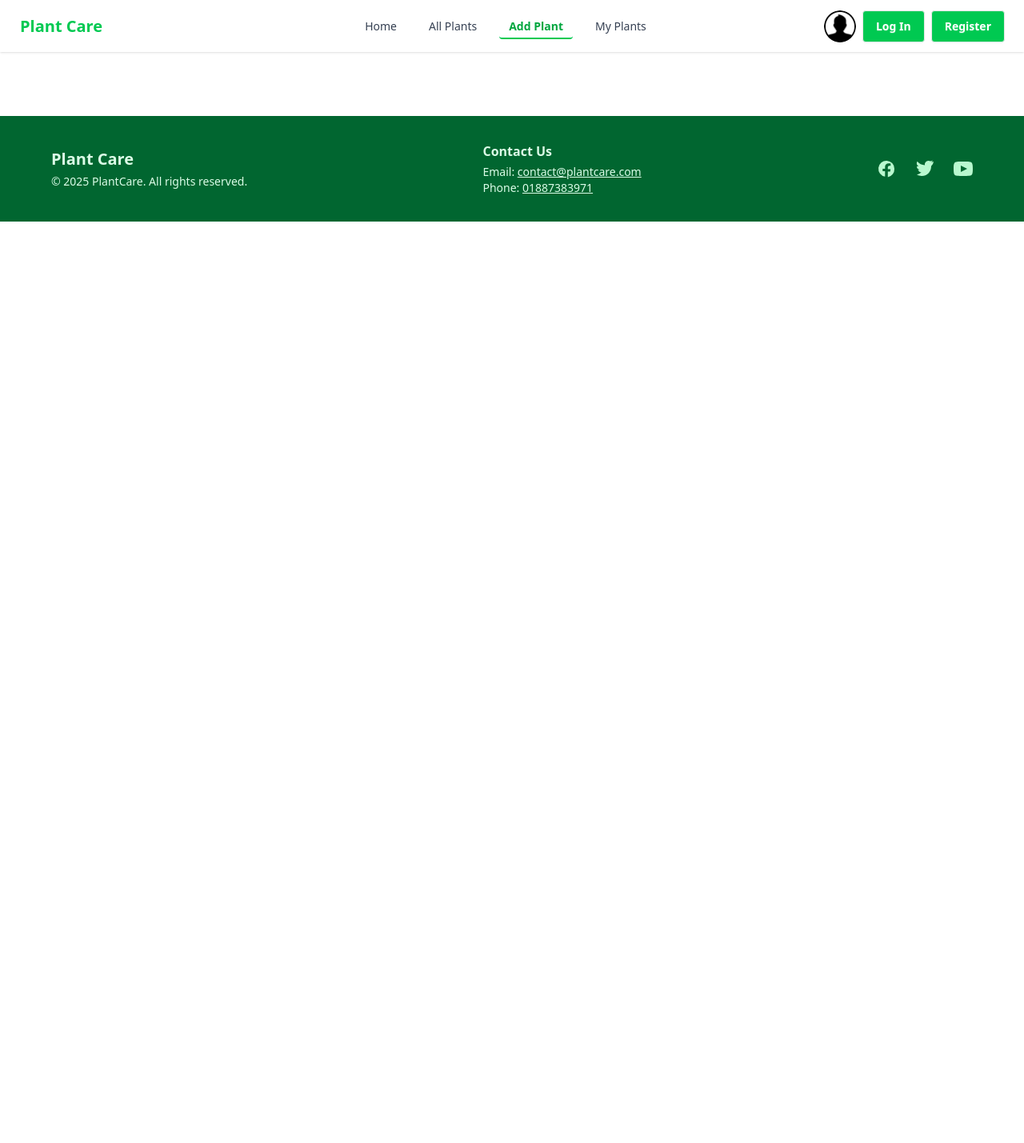
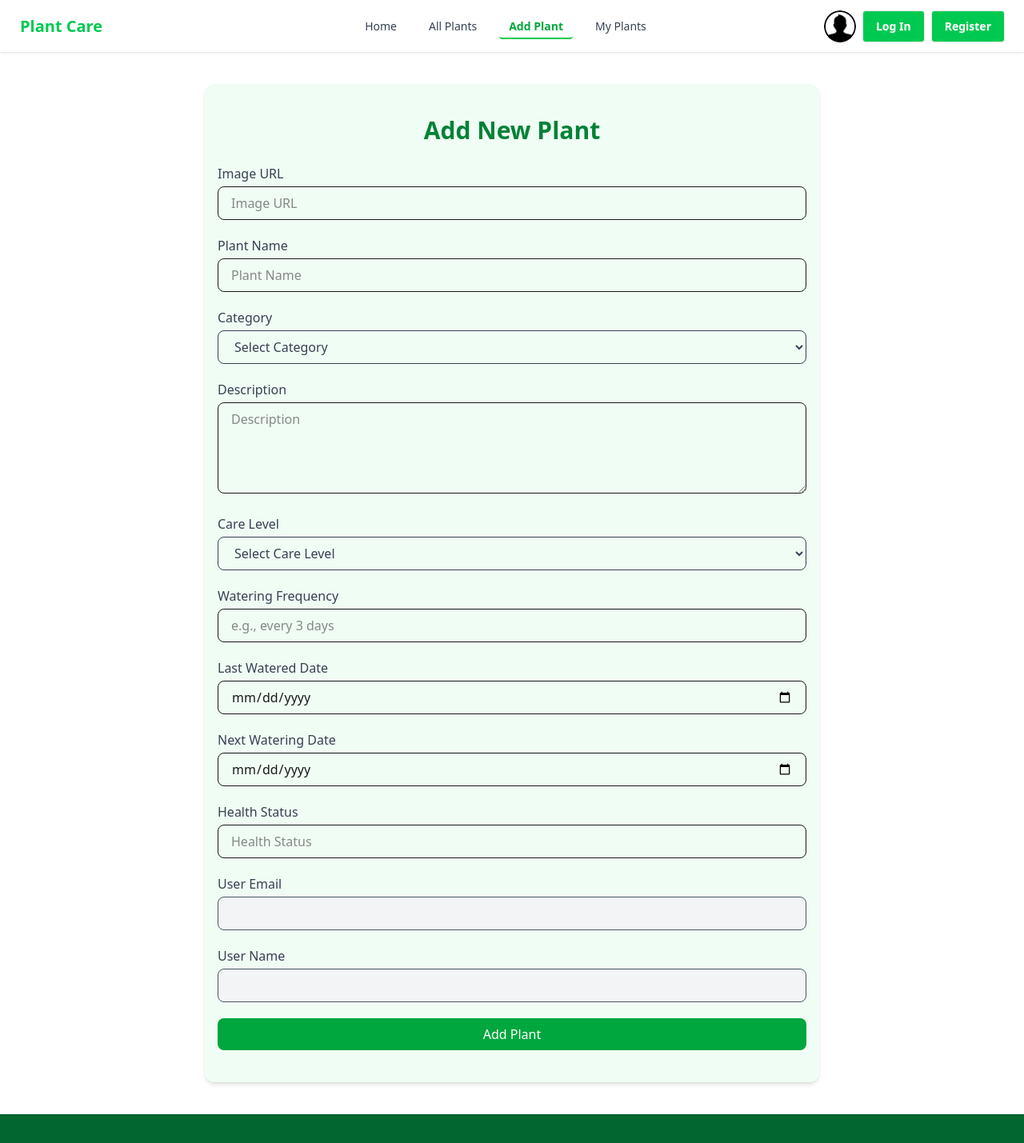
Before and after one commit to ibrahim3761/Plant-Care-Client, a React (Vite) app: page /add-plant in a window 1280 px wide. Shown: the top 1429 px of the page at 80% size. Before the commit the page ends 800 px from the top, so only its background shows below. Built offline with nearby package versions, Linux system fonts and the light colour scheme; no server answers.

Commit message:
add-plant

```diff
--- a/src/Componenets/Header.jsx
+++ b/src/Componenets/Header.jsx
@@ -86,20 +86,27 @@ const Navbar = () => {
             className="menu menu-sm dropdown-content bg-base-100 rounded-box z-10 mt-3 w-52 p-2 shadow"
           >
             {navLinks}
-            {!user && (
+            {!user ? (
               <>
                 <div className="divider my-2 sm:hidden"></div>
                 <li className="sm:hidden">
-                  <Link to="/logIn" className="text-gray-700 hover:text-green-500 pb-1">
+                  <Link to="/logIn" className="btn bg-green-500 hover:bg-green-600 text-white">
                     Log In
                   </Link>
                 </li>
                 <li className="sm:hidden">
-                  <Link to="/register" className="text-gray-700 hover:text-green-500 pb-1">
+                  <Link to="/register" className="btn bg-green-500 hover:bg-green-600 text-white">
                     Register
                   </Link>
                 </li>
               </>
+            ):(
+               <li
+              onClick={handleLogOut}
+              className="sm:hidden btn bg-green-500 hover:bg-green-600 text-white"
+            >
+              Log Out
+            </li>
             )}
           </ul>
         </div>
--- a/src/Pages/AddPlant.jsx
+++ b/src/Pages/AddPlant.jsx
@@ -1,11 +1,161 @@
-import React from 'react';
+import React from "react";
+import { use } from "react";
+import { AuthContext } from "../Provider/AuthProvider";
 
 const AddPlant = () => {
-    return (
+  const { user } = use(AuthContext);
+
+  return (
+    <div className="max-w-3xl mx-auto px-4 py-10 bg-green-50 rounded-xl shadow-md">
+      <h2 className="text-3xl font-bold text-center text-green-700 mb-6">Add New Plant</h2>
+      <form className="space-y-5">
+
         <div>
+          <label htmlFor="image" className="block text-gray-700 font-medium mb-1">Image URL</label>
+          <input
+            type="text"
+            name="image"
+            id="image"
+            placeholder="Image URL"
+            required
+            className="w-full px-4 py-2 border rounded-lg focus:outline-none focus:ring-2 focus:ring-green-400"
+          />
+        </div>
 
+        <div>
+          <label htmlFor="name" className="block text-gray-700 font-medium mb-1">Plant Name</label>
+          <input
+            type="text"
+            name="name"
+            id="name"
+            placeholder="Plant Name"
+            required
+            className="w-full px-4 py-2 border rounded-lg focus:outline-none focus:ring-2 focus:ring-green-400"
+          />
         </div>
-    );
+
+        <div>
+          <label htmlFor="category" className="block text-gray-700 font-medium mb-1">Category</label>
+          <select
+            name="category"
+            id="category"
+            required
+            className="w-full px-4 py-2 border rounded-lg text-gray-700 focus:outline-none focus:ring-2 focus:ring-green-400"
+          >
+            <option value="">Select Category</option>
+            <option value="succulent">Succulent</option>
+            <option value="fern">Fern</option>
+            <option value="flowering">Flowering</option>
+            <option value="tropical">Tropical</option>
+          </select>
+        </div>
+
+        <div>
+          <label htmlFor="description" className="block text-gray-700 font-medium mb-1">Description</label>
+          <textarea
+            name="description"
+            id="description"
+            placeholder="Description"
+            required
+            rows="4"
+            className="w-full px-4 py-2 border rounded-lg focus:outline-none focus:ring-2 focus:ring-green-400"
+          ></textarea>
+        </div>
+
+        <div>
+          <label htmlFor="careLevel" className="block text-gray-700 font-medium mb-1">Care Level</label>
+          <select
+            name="careLevel"
+            id="careLevel"
+            required
+            className="w-full px-4 py-2 border rounded-lg text-gray-700 focus:outline-none focus:ring-2 focus:ring-green-400"
+          >
+            <option value="">Select Care Level</option>
+            <option value="easy">Easy</option>
+            <option value="moderate">Moderate</option>
+            <option value="difficult">Difficult</option>
+          </select>
+        </div>
+
+        <div>
+          <label htmlFor="wateringFrequency" className="block text-gray-700 font-medium mb-1">Watering Frequency</label>
+          <input
+            type="text"
+            name="wateringFrequency"
+            id="wateringFrequency"
+            placeholder="e.g., every 3 days"
+            required
+            className="w-full px-4 py-2 border rounded-lg focus:outline-none focus:ring-2 focus:ring-green-400"
+          />
+        </div>
+
+        <div>
+          <label htmlFor="lastWatered" className="block text-gray-700 font-medium mb-1">Last Watered Date</label>
+          <input
+            type="date"
+            name="lastWatered"
+            id="lastWatered"
+            required
+            className="w-full px-4 py-2 border rounded-lg focus:outline-none focus:ring-2 focus:ring-green-400"
+          />
+        </div>
+
+        <div>
+          <label htmlFor="nextWatering" className="block text-gray-700 font-medium mb-1">Next Watering Date</label>
+          <input
+            type="date"
+            name="nextWatering"
+            id="nextWatering"
+            required
+            className="w-full px-4 py-2 border rounded-lg focus:outline-none focus:ring-2 focus:ring-green-400"
+          />
+        </div>
+
+        <div>
+          <label htmlFor="healthStatus" className="block text-gray-700 font-medium mb-1">Health Status</label>
+          <input
+            type="text"
+            name="healthStatus"
+            id="healthStatus"
+            placeholder="Health Status"
+            required
+            className="w-full px-4 py-2 border rounded-lg focus:outline-none focus:ring-2 focus:ring-green-400"
+          />
+        </div>
+
+        <div>
+          <label htmlFor="userEmail" className="block text-gray-700 font-medium mb-1">User Email</label>
+          <input
+            type="text"
+            name="userEmail"
+            id="userEmail"
+            value={user?.email || ""}
+            readOnly
+            className="w-full px-4 py-2 border bg-gray-100 rounded-lg text-gray-600"
+          />
+        </div>
+
+        <div>
+          <label htmlFor="userName" className="block text-gray-700 font-medium mb-1">User Name</label>
+          <input
+            type="text"
+            name="userName"
+            id="userName"
+            value={user?.displayName || ""}
+            readOnly
+            className="w-full px-4 py-2 border bg-gray-100 rounded-lg text-gray-600"
+          />
+        </div>
+
+        <button
+          type="submit"
+          className="w-full bg-green-600 text-white font-medium py-2 rounded-lg hover:bg-green-700 transition"
+        >
+          Add Plant
+        </button>
+      </form>
+    </div>
+  );
 };
 
 export default AddPlant;
--- a/src/Pages/LogIn.jsx
+++ b/src/Pages/LogIn.jsx
@@ -5,9 +5,52 @@ import { AuthContext } from "../Provider/AuthProvider";
 import { Bounce, toast } from "react-toastify";
 
 const Login = () => {
+  const {googleLogin,logIn} = use(AuthContext)
+  const navigate = useNavigate();
 
-  const {googleLogin} = use(AuthContext)
-  const navigate = useNavigate();
+   const handleLogin = (e) => {
+    e.preventDefault();
+    const password = e.target.password.value;
+    const email = e.target.email.value;
+    console.log(email, password);
+    logIn(email, password)
+      .then((result) => {
+        // Signed in
+        const user = result.user;
+        console.log(user);
+        toast.success('Log in successful', {
+          position: "top-right",
+          autoClose: 3000,
+          hideProgressBar: false,
+          closeOnClick: false,
+          pauseOnHover: true,
+          draggable: true,
+          progress: undefined,
+          theme: "light",
+          transition: Bounce,
+          });
+        navigate(`${location.state ? location.state : "/"}`);
+
+        // ...
+      })
+      .catch((error) => {
+        const errorCode = error.code;
+        //const errorMessage = error.message;
+        console.log(errorCode);
+
+        toast.warn('Invalid mail or password', {
+          position: "top-right",
+          autoClose: 2000,
+          hideProgressBar: false,
+          closeOnClick: false,
+          pauseOnHover: true,
+          draggable: true,
+          progress: undefined,
+          theme: "light",
+          transition: Bounce,
+          });
+      });
+  };
   const handleGoogleLogin = () =>{
     googleLogin()
     .then((result) => {
@@ -45,10 +88,11 @@ const Login = () => {
     <div className="flex justify-center items-center rounded-2xl lg:min-h-[500px] bg-green-50 p-4">
       <div className="bg-white rounded-2xl shadow-lg p-8 w-full max-w-md">
         <h2 className="text-2xl font-bold mb-6 text-center text-green-700">Login</h2>
-        <form className="space-y-4">
+        <form onSubmit={handleLogin} className="space-y-4">
           <input
             type="email"
             placeholder="Email"
+            name="email"
             required
             className="w-full px-4 py-2 border rounded-lg focus:outline-none focus:ring-2 focus:ring-green-400"
           />
@@ -56,6 +100,7 @@ const Login = () => {
             type="password"
             placeholder="Password"
             required
+            name="password"
             className="w-full px-4 py-2 border rounded-lg focus:outline-none focus:ring-2 focus:ring-green-400"
           />
 
--- a/src/Provider/AuthProvider.jsx
+++ b/src/Provider/AuthProvider.jsx
@@ -1,6 +1,6 @@
 import React, { createContext, useEffect, useState } from 'react';
 import { auth } from '../Firebase/firebase.config';
-import { createUserWithEmailAndPassword, GoogleAuthProvider, onAuthStateChanged, signInWithPopup, signOut, updateProfile } from 'firebase/auth';
+import { createUserWithEmailAndPassword, GoogleAuthProvider, onAuthStateChanged, signInWithEmailAndPassword, signInWithPopup, signOut, updateProfile } from 'firebase/auth';
 import { CgPassword } from 'react-icons/cg';
 
 export const AuthContext = createContext();
@@ -21,6 +21,9 @@ const AuthProvider = ({children}) => {
         return updateProfile(auth.currentUser,updateData)
     }
 
+    const logIn = (email,password)=>{
+        return signInWithEmailAndPassword(auth,email,password)
+    }
 
     const logOut = () =>{
         return signOut(auth);
@@ -41,6 +44,7 @@ const AuthProvider = ({children}) => {
         createUser,
         setUser,
         updateUser,
+        logIn,
     }
 
     return <AuthContext value={authData} >{children}</AuthContext>
```
